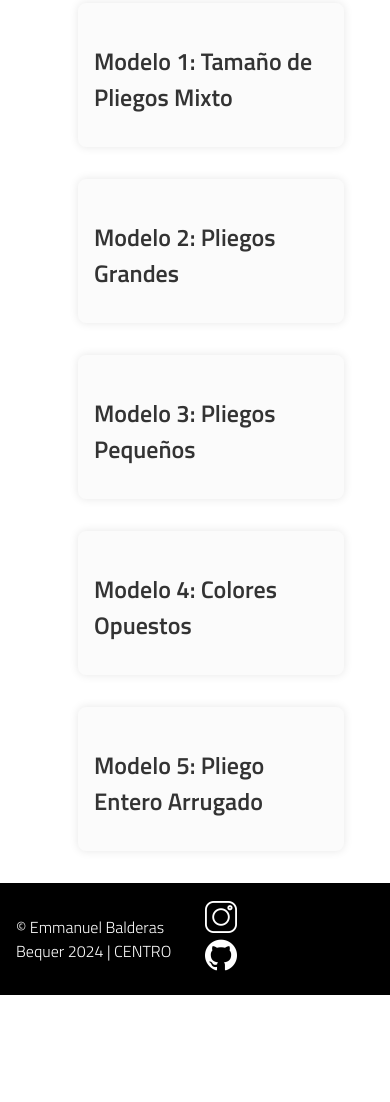
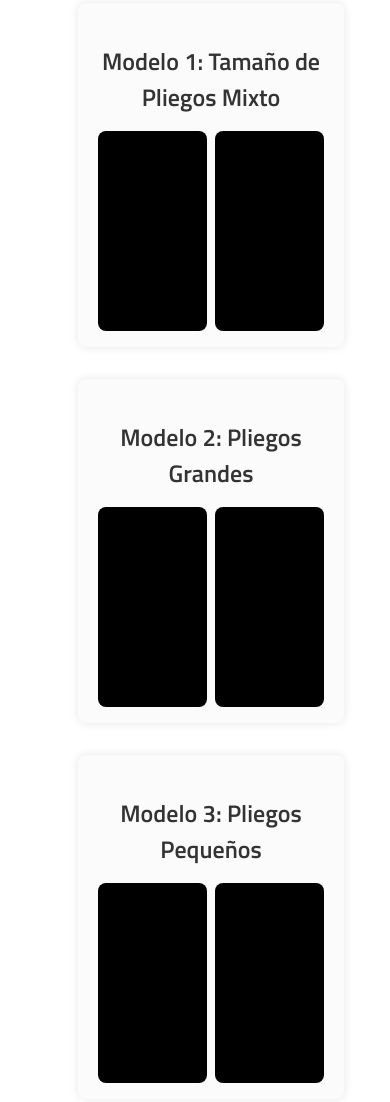
Before and after one commit to EmmanuelBalderasB/Reconocer, a website built with Vite: page index.html in a window 390 px wide. Shown: the part 1409-2511 px from the top of the page. Before the commit the page ends 2404 px from the top, so only its background shows below. Built offline with nearby package versions, Linux system fonts and the light colour scheme; a script that the page names is missing.

Commit message:
adds spheres and styling

```diff
--- a/index.html
+++ b/index.html
@@ -46,42 +46,47 @@
 <div class="container" id="all-models">
 
     <!-- Model Section 1 -->
-    <div id="model-container-1" class="model-container">
+    <div id="model-container-1" class="model-card">
         <p>Modelo 1: Tamaño de Pliegos Mixto</p>
-        <model-viewer src="./assets/all-folded.glb" shadow-intensity="1" camera-controls touch-action="pan-y" class="models h-[3rem]"></model-viewer>
-        <div class="model-description">
+        <div class="model-container">
+            <model-viewer src="./assets/sphere-all.glb" shadow-intensity="1" camera-controls touch-action="pan-y" class="models h-[3rem]"></model-viewer>
+            <model-viewer src="./assets/all-folded.glb" shadow-intensity="1" camera-controls touch-action="pan-y" class="models h-[3rem]"></model-viewer>
         </div>
     </div>
 
     <!-- Model Section 2 -->
-    <div id="model-container-2" class="model-container">
+    <div id="model-container-2" class="model-card">
         <p>Modelo 2: Pliegos Grandes</p>
-        <model-viewer src="./assets/big.glb" shadow-intensity="1" camera-controls touch-action="pan-y" class="models"></model-viewer>
-        <div class="model-description">
+        <div class="model-container">
+            <model-viewer src="./assets/sphere-big.glb" shadow-intensity="1" camera-controls touch-action="pan-y" class="models"></model-viewer>
+            <model-viewer src="./assets/big.glb" shadow-intensity="1" camera-controls touch-action="pan-y" class="models"></model-viewer>
         </div>
     </div>
 
     <!-- Model Section 3 -->
-    <div id="model-container-3" class="model-container">
+    <div id="model-container-3" class="model-card">
         <p>Modelo 3: Pliegos Pequeños</p>
-        <model-viewer src="./assets/small.glb" shadow-intensity="1" camera-controls touch-action="pan-y" class="models"></model-viewer>
-        <div class="model-description">
+        <div class="model-container">
+            <model-viewer src="./assets/sphere-small.glb" shadow-intensity="1" camera-controls touch-action="pan-y" class="models"></model-viewer>
+            <model-viewer src="./assets/small.glb" shadow-intensity="1" camera-controls touch-action="pan-y" class="models"></model-viewer>
         </div>
     </div>
 
     <!-- Model Section 4 -->
-    <div id="model-container-4" class="model-container">
+    <div id="model-container-4" class="model-card">
         <p>Modelo 4: Colores Opuestos</p>
-        <model-viewer src="./assets/dark.glb" shadow-intensity="1" camera-controls touch-action="pan-y" class="models"></model-viewer>
-        <div class="model-description">
+        <div class="model-container">
+            <model-viewer src="./assets/sphere-big-dark.glb" shadow-intensity="1" camera-controls touch-action="pan-y" class="models"></model-viewer>
+            <model-viewer src="./assets/dark.glb" shadow-intensity="1" camera-controls touch-action="pan-y" class="models"></model-viewer>
         </div>
     </div>
 
     <!-- Model Section 5 -->
-    <div id="model-container-5" class="model-container">
+    <div id="model-container-5" class="model-card">
         <p>Modelo 5: Pliego Entero Arrugado</p>
-        <model-viewer src="./assets/rugged.glb" shadow-intensity="1" camera-controls touch-action="pan-y" class="models"></model-viewer>
-        <div class="model-description">
+        <div class="model-container">
+            <model-viewer src="./assets/sphere-rugged.glb" shadow-intensity="1" camera-controls touch-action="pan-y" class="models"></model-viewer>
+            <model-viewer src="./assets/rugged.glb" shadow-intensity="1" camera-controls touch-action="pan-y" class="models"></model-viewer>
         </div>
     </div>
 
--- a/style.css
+++ b/style.css
@@ -90,22 +90,24 @@ div#all-models {
   width: 100vw;
 }
 
-.model-container {
-  width: 80%;
+.model-card {
+  width: 80vw;
   margin-bottom: 2rem;
   padding: 1rem;
   background-color: #fbfbfb;
   border-radius: 0.5rem;
   box-shadow: 0 0px 10px rgba(0, 0, 0, 0.1);
+  text-align: center;
 }
-.model-container p {
+.model-card p {
   font-size: 1.5rem;
   font-weight: 600;
   margin-bottom: 1rem;
   color: #333;
+  height: fit-content;
 }
 .models {
-  width: 100%;
+  width: 47%;
   height: 500px;
   background-color: #000000;
   border-radius: 0.5rem;
@@ -115,7 +117,11 @@ div#all-models {
   font-size: 1rem;
   color: #555;
 }
-
+.model-container {
+  display: flex;
+  flex-direction: row;
+  justify-content: space-around;
+}
 #model-container-1 {
   margin-top: 2rem;
 }
@@ -143,7 +149,7 @@ footer div.icon-container {
 
 @media (max-width: 1200px) {
 
-.model-container {
+.model-card {
   width: 80vw;
 }
 }
@@ -165,7 +171,7 @@ footer div.icon-container {
   font-size: large;
   line-height: 1.4rem;
 }
-.model-container {
+.model-card {
   width: 80vw;
 }
 
@@ -196,7 +202,7 @@ footer div.icon-container {
     line-height: 1.3rem;
 }
 
-.model-container {
+.model-card {
   width: 60vw;
 }
 }
```
Also changed, not shown: 1 other file.
